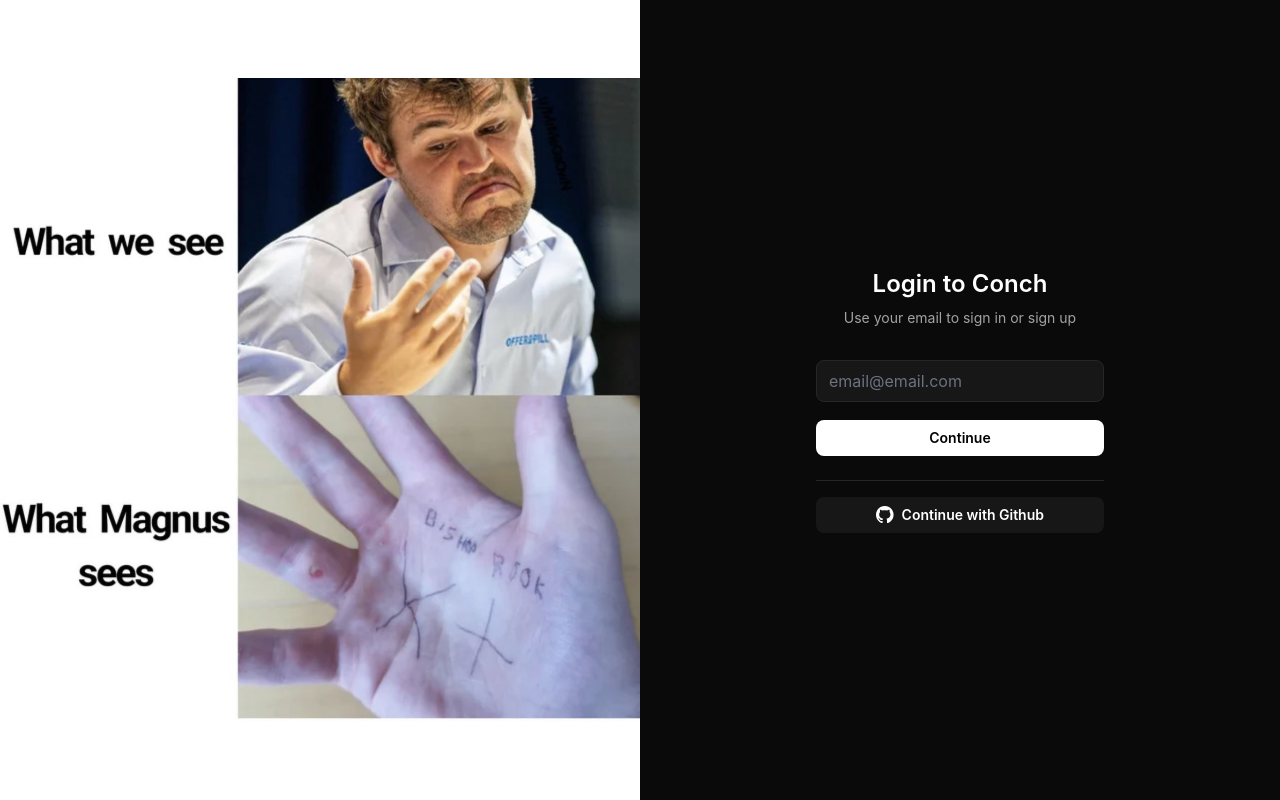
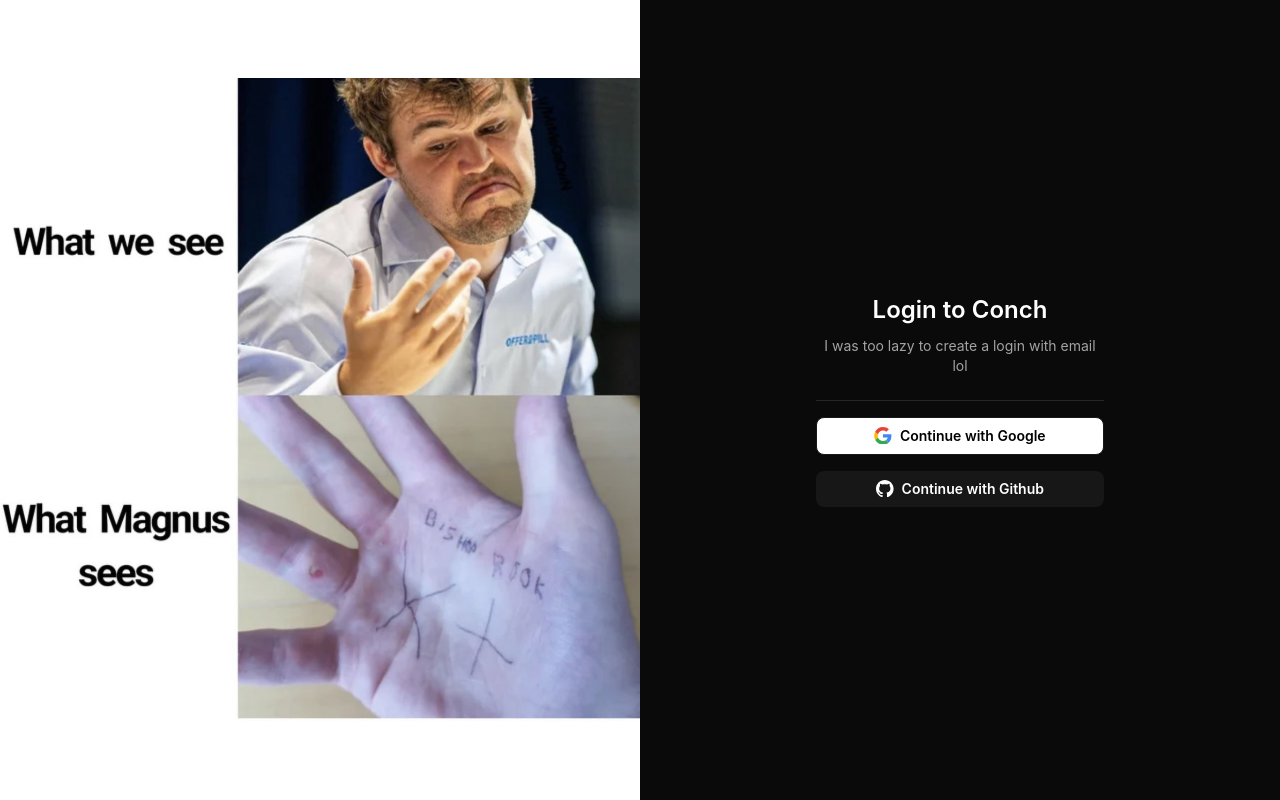
Before and after one commit to sujang958/conch, a SvelteKit app in the folder frontend/: page /auth/login in a window 1280 px wide. Built offline with nearby package versions, Linux system fonts and the light colour scheme; no server answers; a web font is replaced by a local one.

Commit message:
feat: add Google oauth

```diff
--- a/frontend/package.json
+++ b/frontend/package.json
@@ -33,6 +33,7 @@
 	"dependencies": {
 		"chess.js": "^1.0.0-beta.4",
 		"dotenv": "^16.0.3",
+		"firebase": "^10.1.0",
 		"graphql": "^16.7.1",
 		"graphql-request": "^6.1.0",
 		"nanoid": "^4.0.2",
--- /dev/null
+++ b/frontend/src/lib/auth/firebase.ts
@@ -0,0 +1,23 @@
+import { GithubAuthProvider, GoogleAuthProvider, getAuth } from "firebase/auth"
+import { initializeApp } from "firebase/app"
+
+const firebaseConfig = {
+	apiKey: "AIzaSyDQVIz_bvOEOj_sQvDo9aZboyFVbsIApDU",
+	authDomain: "the-conchess.firebaseapp.com",
+	projectId: "the-conchess",
+	storageBucket: "the-conchess.appspot.com",
+	messagingSenderId: "155314807303",
+	appId: "1:155314807303:web:c2bcb2957c73ca5faac0a2",
+	measurementId: "G-MHKB0PW85V"
+}
+
+export const app = initializeApp(firebaseConfig)
+export const auth = getAuth()
+
+export const googleProvider = new GoogleAuthProvider()
+
+googleProvider.addScope("https://www.googleapis.com/auth/userinfo.email")
+
+export const githubProvider = new GithubAuthProvider()
+
+githubProvider.addScope("user:email")
--- a/frontend/src/routes/auth/login/+page.svelte
+++ b/frontend/src/routes/auth/login/+page.svelte
@@ -1,3 +1,6 @@
+<script lang="ts">
+</script>
+
 <section class="w-full h-screen flex flex-row items-stretch">
 	<section class="flex-1 bg-white">
 		<img src="/images/bg.jpg" alt="Magnus meme" class="object-contain w-full h-full" />
@@ -6,20 +9,42 @@
 		<div class="w-72 flex flex-col items-center justify-center gap-y-8">
 			<section class="w-full text-center">
 				<p class="text-2xl font-semibold">Login to Conch</p>
-				<p class="text-sm text-neutral-400 mt-2">Use your email to sign in or sign up</p>
+				<p class="text-sm text-neutral-400 mt-2.5">I was too lazy to create a login with email lol</p>
 			</section>
-			<input
-				type="email"
-				name="email"
-				class="rounded-lg text-white w-full px-3 py-2 bg-neutral-900 border-neutral-800"
-				placeholder="email@email.com"
-			/>
-			<button
-				type="button"
-				class="bg-white text-black rounded-lg w-full py-2 font-semibold text-sm -mt-3.5"
-				>Continue</button
-			>
-			<div class="border-t border-neutral-800 -mt-2 pt-4 w-full">
+			<div class="border-t border-neutral-800 -mt-2 pt-4 w-full flex flex-col gap-y-4">
+				<button
+					type="button"
+					class="bg-white border border-neutral-900 text-black rounded-lg w-full py-2 font-semibold text-sm flex flex-row items-center justify-center gap-x-2"
+				>
+					<svg
+						xmlns="http://www.w3.org/2000/svg"
+						width="705.6"
+						height="720"
+						viewBox="0 0 186.69 190.5"
+						class="h-[1.1rem] w-[1.1rem]"
+					>
+						<path
+							fill="#4285f4"
+							d="M-1089.333-687.239v36.888h51.262c-2.251 11.863-9.006 21.908-19.137 28.662l30.913 23.986c18.011-16.625 28.402-41.044 28.402-70.052 0-6.754-.606-13.249-1.732-19.483z"
+							transform="translate(1184.583 765.171)"
+						/>
+						<path
+							fill="#34a853"
+							d="M-1142.714-651.791l-6.972 5.337-24.679 19.223c15.673 31.086 47.796 52.561 85.03 52.561 25.717 0 47.278-8.486 63.038-23.033l-30.913-23.986c-8.486 5.715-19.31 9.179-32.125 9.179-24.765 0-45.806-16.712-53.34-39.226z"
+							transform="translate(1184.583 765.171)"
+						/>
+						<path
+							fill="#fbbc05"
+							d="M-1174.365-712.61c-6.494 12.815-10.217 27.276-10.217 42.689s3.723 29.874 10.217 42.689c0 .086 31.693-24.592 31.693-24.592-1.905-5.715-3.031-11.776-3.031-18.098s1.126-12.383 3.031-18.098z"
+							transform="translate(1184.583 765.171)"
+						/>
+						<path
+							fill="#ea4335"
+							d="M-1089.333-727.244c14.028 0 26.497 4.849 36.455 14.201l27.276-27.276c-16.539-15.413-38.013-24.852-63.731-24.852-37.234 0-69.359 21.388-85.032 52.561l31.692 24.592c7.533-22.514 28.575-39.226 53.34-39.226z"
+							transform="translate(1184.583 765.171)"
+						/>
+					</svg> Continue with Google</button
+				>
 				<button
 					type="button"
 					class="bg-neutral-900 text-white rounded-lg w-full py-2 font-semibold text-sm flex flex-row items-center justify-center gap-x-2"
```
Also changed, not shown: 1 other file (tests, documents, lock files or other folders).
